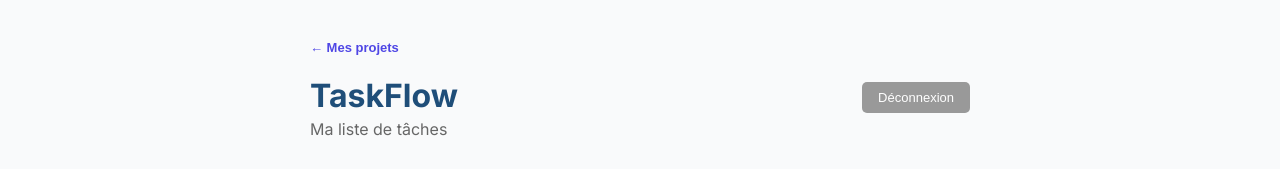
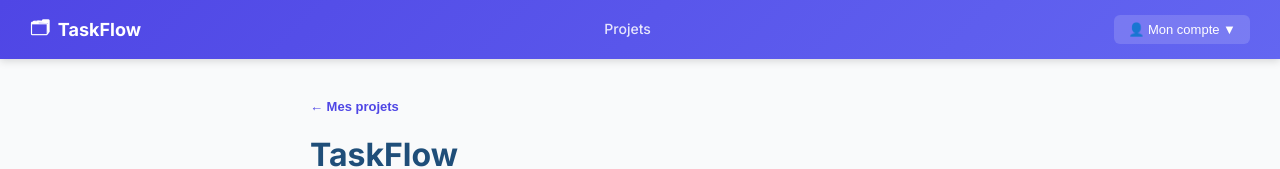
Before and after one commit to omniamaktouf9/taskflow-frontend, an Angular app: page /tasks in a window 1280 px wide. Shown: the top 169 px of the page. Built offline with nearby package versions, Linux system fonts and the light colour scheme; no server answers; sample sign-in values are in the browser's storage.

Commit message:
Ajout de la navbar commune et simplification de la navigation

```diff
--- a/src/app/app.html
+++ b/src/app/app.html
@@ -1 +1,4 @@
+@if (afficherNavbar) {
+  <app-navbar></app-navbar>
+}
 <router-outlet></router-outlet>
--- a/src/app/app.ts
+++ b/src/app/app.ts
@@ -1,12 +1,25 @@
 import { Component } from '@angular/core';
-import { RouterOutlet } from '@angular/router';
+import { CommonModule } from '@angular/common';
+import { RouterOutlet, Router, NavigationEnd } from '@angular/router';
+import { filter } from 'rxjs';
+import { Navbar } from './components/navbar/navbar';
 
 @Component({
   selector: 'app-root',
-  imports: [RouterOutlet],
+  imports: [CommonModule, RouterOutlet, Navbar],
   templateUrl: './app.html',
   styleUrl: './app.css'
 })
 export class App {
   title = 'taskflow-frontend';
+  afficherNavbar = false;
+
+  constructor(private router: Router) {
+    this.router.events.pipe(
+      filter(event => event instanceof NavigationEnd)
+    ).subscribe((event) => {
+      const nav = event as NavigationEnd;
+      this.afficherNavbar = !nav.urlAfterRedirects.includes('/login');
+    });
+  }
 }
--- /dev/null
+++ b/src/app/components/navbar/navbar.css
@@ -0,0 +1,88 @@
+.navbar {
+  display: flex;
+  justify-content: space-between;
+  align-items: center;
+  padding: 14px 30px;
+  background: linear-gradient(135deg, #4F46E5 0%, #6366F1 100%);
+  color: white;
+  box-shadow: 0 2px 8px rgba(0, 0, 0, 0.15);
+  position: sticky;
+  top: 0;
+  z-index: 100;
+}
+
+.navbar-brand {
+  display: flex;
+  align-items: center;
+  gap: 8px;
+  font-weight: 700;
+  font-size: 18px;
+}
+
+.navbar-links {
+  display: flex;
+  gap: 24px;
+}
+
+.navbar-links a {
+  color: rgba(255, 255, 255, 0.85);
+  text-decoration: none;
+  font-size: 14px;
+  font-weight: 500;
+  padding: 6px 4px;
+  border-bottom: 2px solid transparent;
+  transition: all 0.15s;
+}
+
+.navbar-links a:hover {
+  color: white;
+}
+
+.navbar-links a.active {
+  color: white;
+  border-bottom-color: white;
+}
+
+.navbar-user {
+  position: relative;
+}
+
+.user-btn {
+  background: rgba(255, 255, 255, 0.15);
+  border: none;
+  color: white;
+  padding: 7px 14px;
+  border-radius: 6px;
+  cursor: pointer;
+  font-size: 13px;
+}
+
+.user-btn:hover {
+  background: rgba(255, 255, 255, 0.25);
+}
+
+.user-menu {
+  position: absolute;
+  right: 0;
+  top: 40px;
+  background: white;
+  border-radius: 8px;
+  box-shadow: 0 4px 16px rgba(0, 0, 0, 0.2);
+  overflow: hidden;
+  min-width: 140px;
+}
+
+.user-menu button {
+  width: 100%;
+  padding: 10px 14px;
+  border: none;
+  background: white;
+  color: #d9534f;
+  text-align: left;
+  cursor: pointer;
+  font-size: 13px;
+}
+
+.user-menu button:hover {
+  background: #f8f8f8;
+}
--- /dev/null
+++ b/src/app/components/navbar/navbar.html
@@ -0,0 +1,21 @@
+<nav class="navbar">
+  <div class="navbar-brand">
+    <span class="logo">🗂</span>
+    <span class="brand-name">TaskFlow</span>
+  </div>
+
+    <div class="navbar-links">
+    <a routerLink="/projects" routerLinkActive="active">Projets</a>
+  </div>
+
+  <div class="navbar-user">
+    <button class="user-btn" (click)="toggleMenu()">
+      👤 Mon compte {{ menuOuvert ? '▲' : '▼' }}
+    </button>
+    @if (menuOuvert) {
+      <div class="user-menu">
+        <button (click)="logout()">Déconnexion</button>
+      </div>
+    }
+  </div>
+</nav>
--- /dev/null
+++ b/src/app/components/navbar/navbar.ts
@@ -0,0 +1,25 @@
+import { Component } from '@angular/core';
+import { CommonModule } from '@angular/common';
+import { Router, RouterLink, RouterLinkActive } from '@angular/router';
+import { AuthService } from '../../services/auth';
+
+@Component({
+  selector: 'app-navbar',
+  imports: [CommonModule, RouterLink, RouterLinkActive],
+  templateUrl: './navbar.html',
+  styleUrl: './navbar.css'
+})
+export class Navbar {
+  menuOuvert: boolean = false;
+
+  constructor(private authService: AuthService, private router: Router) {}
+
+  toggleMenu(): void {
+    this.menuOuvert = !this.menuOuvert;
+  }
+
+  logout(): void {
+    this.authService.logout();
+    this.router.navigate(['/login']);
+  }
+}
--- a/src/app/components/project-list/project-list.html
+++ b/src/app/components/project-list/project-list.html
@@ -1,10 +1,9 @@
 <div class="container">
-  <div class="header">
+    <div class="header">
     <div>
       <h1>TaskFlow</h1>
       <p>Mes projets</p>
     </div>
-    <button class="logout-btn" (click)="logout()">Déconnexion</button>
   </div>
 
   <h2>{{ editingId ? 'Modifier le projet' : 'Nouveau projet' }}</h2>
--- a/src/app/components/task-list/task-list.html
+++ b/src/app/components/task-list/task-list.html
@@ -1,11 +1,10 @@
 <div class="container">
-    <div class="header">
+      <div class="header">
     <div>
       <button class="retour-btn" (click)="retourProjets()">← Mes projets</button>
       <h1>TaskFlow</h1>
       <p>Ma liste de tâches</p>
     </div>
-    <button class="logout-btn" (click)="logout()">Déconnexion</button>
   </div>
 
   <h2 id="form-titre">{{ editingId ? 'Modifier la tâche' : 'Ajouter une tâche' }}</h2>
```
Also changed, not shown: 1 other file (tests, documents, lock files or other folders).
